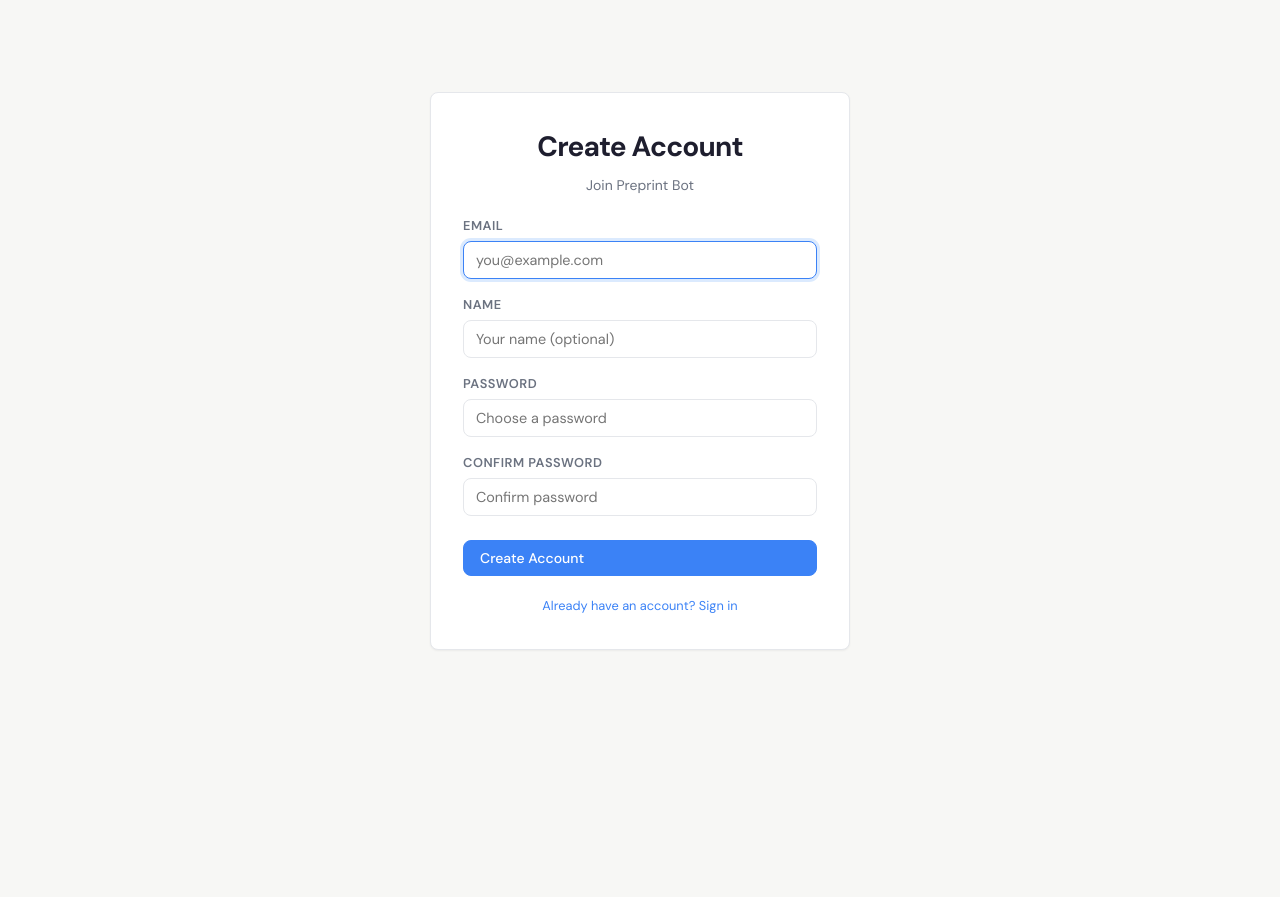
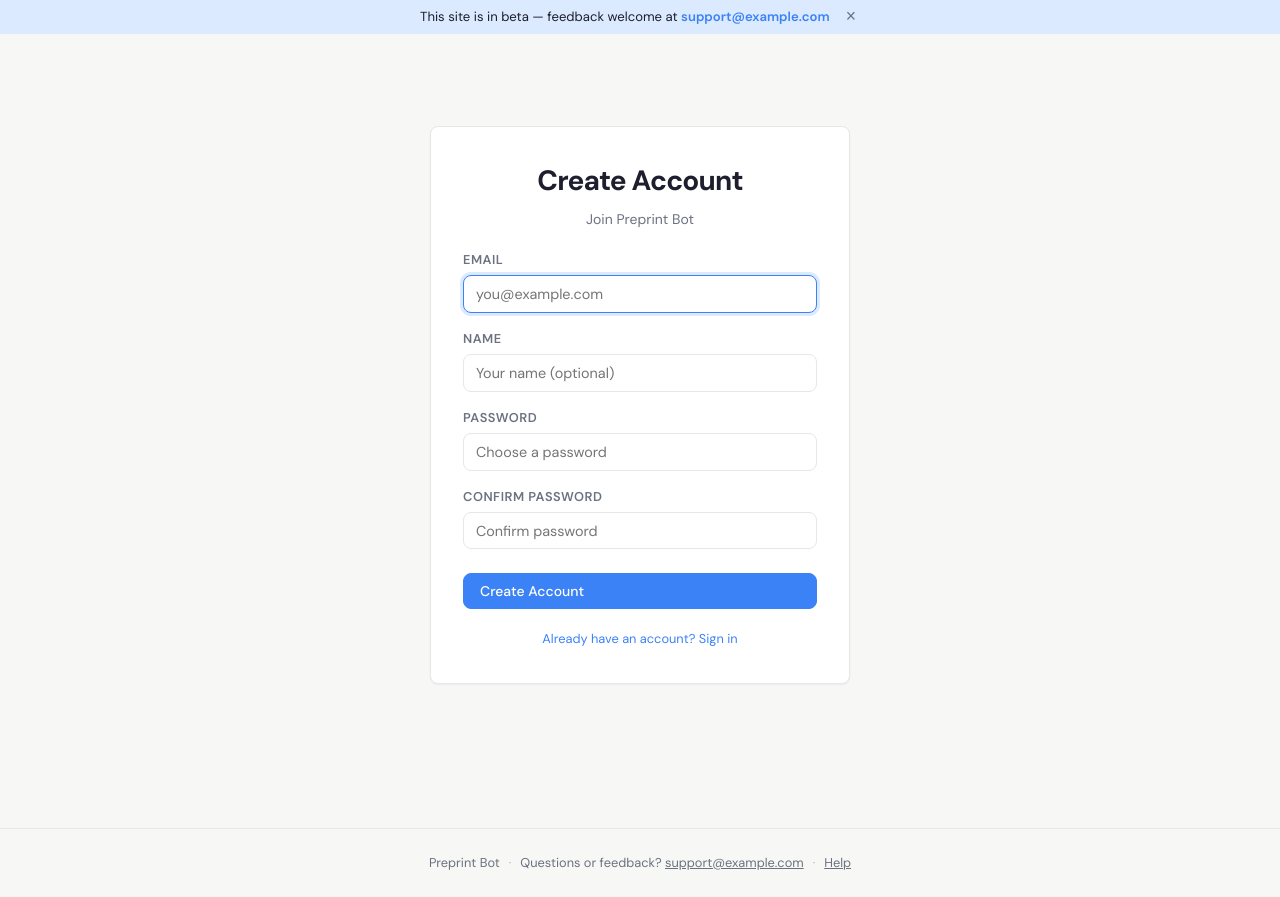
Before and after one commit to SyracuseUniversity/preprint-bot, a Django app: page /auth/register/ in a window 1280 px wide. Before the commit the page ends 650 px from the top, so only its background shows below. Run offline with Django 5.2, Linux system fonts and the light colour scheme.

Commit message:
Add beta banner and footer

```diff
--- a/django_site/core/context_processors.py
+++ b/django_site/core/context_processors.py
@@ -22,4 +22,5 @@
     return {
         "SUPPORT_EMAIL": getattr(django_settings, "SUPPORT_EMAIL", "support@example.com"),
         "SITE_NAME": getattr(django_settings, "SITE_NAME", "Preprint Bot"),
+        "SHOW_BETA_BANNER": getattr(django_settings, "SHOW_BETA_BANNER", True),
     }
--- a/django_site/core/static/core/style.css
+++ b/django_site/core/static/core/style.css
@@ -391,6 +391,43 @@
 }
 @keyframes spin { to { transform: rotate(360deg); } }
 
+/* ── Beta banner ──────────────────────────────────────────── */
+.beta-banner {
+  display: flex;
+  align-items: center;
+  justify-content: center;
+  gap: .75rem;
+  background: var(--accent-dim);
+  color: var(--text);
+  font-size: .82rem;
+  padding: .4rem 1rem;
+  text-align: center;
+}
+.beta-banner a { font-weight: 600; }
+.banner-close {
+  background: none;
+  border: none;
+  font-size: 1.1rem;
+  cursor: pointer;
+  color: var(--text-dim);
+  padding: 0 .25rem;
+  line-height: 1;
+}
+.banner-close:hover { color: var(--text); }
+
+/* ── Footer ──────────────────────────────────────────────── */
+.site-footer {
+  text-align: center;
+  padding: 1.5rem 1rem;
+  margin-top: 2rem;
+  font-size: .8rem;
+  color: var(--text-dim);
+  border-top: 1px solid var(--border);
+}
+.site-footer a { color: var(--text-dim); text-decoration: underline; }
+.site-footer a:hover { color: var(--text); }
+.footer-sep { margin: 0 .35rem; opacity: .5; }
+
 /* ── Misc ─────────────────────────────────────────────── */
 .text-dim { color: var(--text-dim); }
 .text-sm  { font-size: .8rem; }
--- a/django_site/core/templates/base.html
+++ b/django_site/core/templates/base.html
@@ -37,6 +37,27 @@
   </nav>
   {% endif %}
 
+  {# ── Beta banner (dismissable, localStorage remembers) ── #}
+  {% if SHOW_BETA_BANNER %}
+  <div class="beta-banner" id="beta-banner">
+    <span>This site is in beta — feedback welcome at
+      <a href="mailto:{{ SUPPORT_EMAIL }}">{{ SUPPORT_EMAIL }}</a>
+    </span>
+    <button type="button" class="banner-close" onclick="dismissBanner()" aria-label="Dismiss">&times;</button>
+  </div>
+  <script>
+    function dismissBanner() {
+      document.getElementById('beta-banner').style.display = 'none';
+      try { localStorage.setItem('beta_banner_dismissed', '1'); } catch(e) {}
+    }
+    try {
+      if (localStorage.getItem('beta_banner_dismissed') === '1') {
+        document.getElementById('beta-banner').style.display = 'none';
+      }
+    } catch(e) {}
+  </script>
+  {% endif %}
+
   {# ── Messages ──────────────────────────────────────────── #}
   <div class="container">
     {% for msg in messages %}
@@ -46,6 +67,15 @@
     {% block content %}{% endblock %}
   </div>
 
+  {# ── Footer ────────────────────────────────────────────── #}
+  <footer class="site-footer">
+    <span>{{ SITE_NAME }}</span>
+    <span class="footer-sep">·</span>
+    <span>Questions or feedback? <a href="mailto:{{ SUPPORT_EMAIL }}">{{ SUPPORT_EMAIL }}</a></span>
+    <span class="footer-sep">·</span>
+    <a href="{% url 'help' %}">Help</a>
+  </footer>
+
   {% block extra_scripts %}{% endblock %}
 </body>
 </html>
--- a/django_site/preprint_bot_web/settings.py
+++ b/django_site/preprint_bot_web/settings.py
@@ -141,6 +141,7 @@
 
 SUPPORT_EMAIL = os.getenv("SUPPORT_EMAIL", "support@example.com")
 SITE_NAME = os.getenv("SITE_NAME", "Preprint Bot")
+SHOW_BETA_BANNER = os.getenv("SHOW_BETA_BANNER", "True").lower() in ("true", "1", "yes")
 
 # ---------------------------------------------------------------------------
 # Local overrides (not committed to version control)
```
Also changed, not shown: django_site/README.md, 1 other file.
